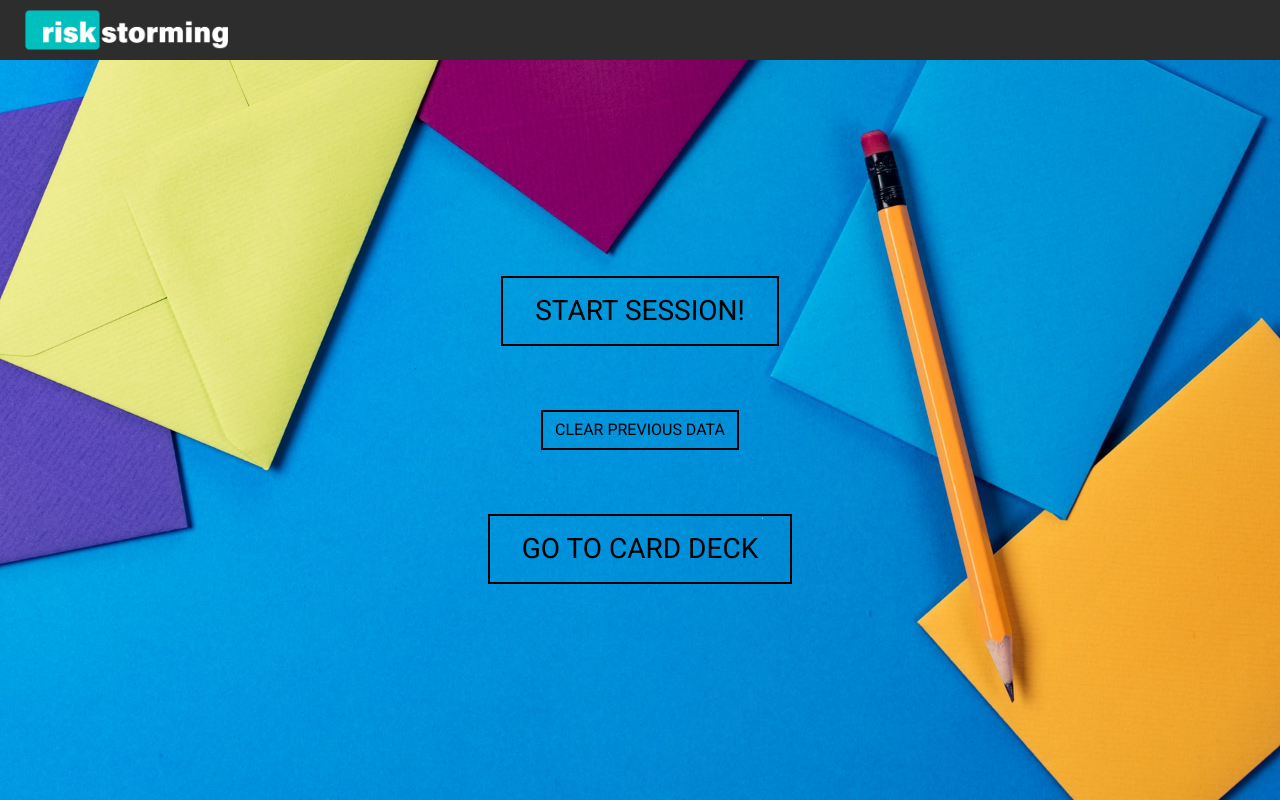
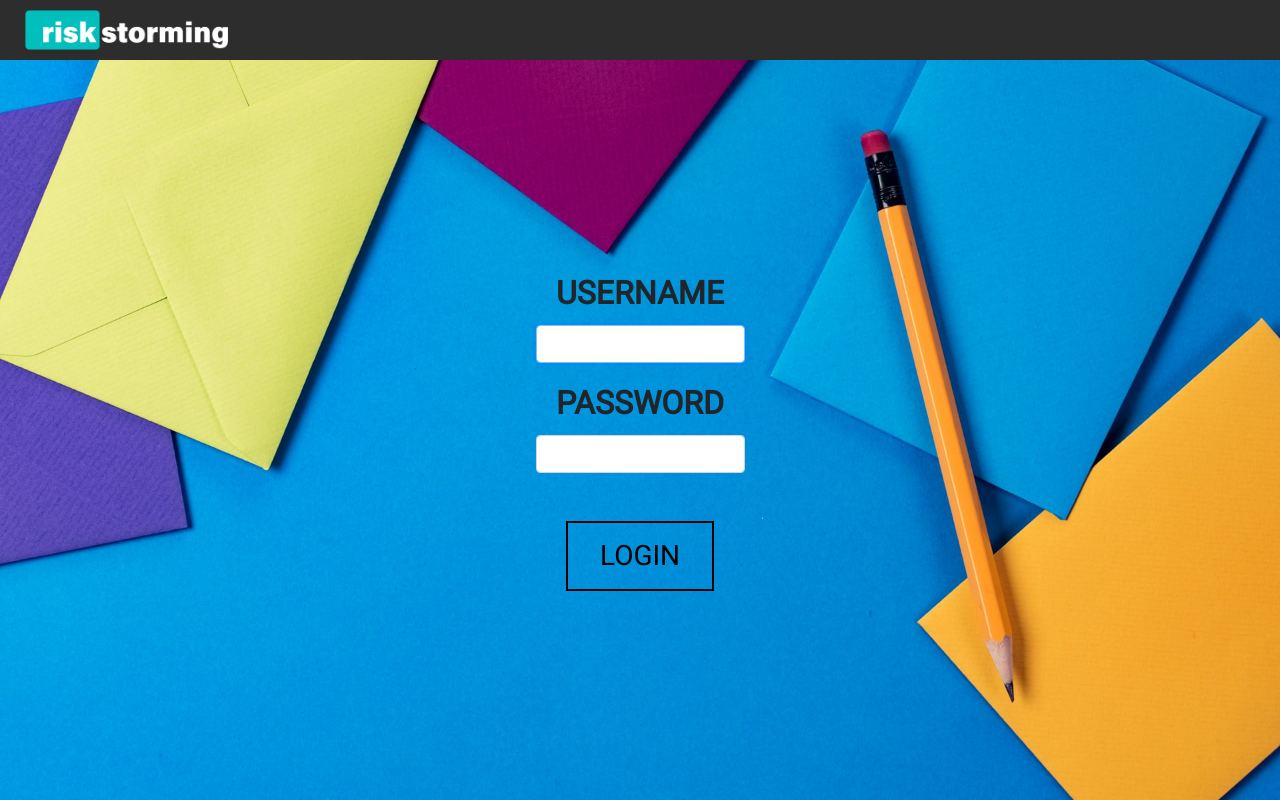
Before and after one commit to mag78N/risk_storming_old, a React (Create React App) app in the folder risk-storming-app/: page / in a window 1280 px wide. Built offline with nearby package versions, Linux system fonts and the light colour scheme; what @react-pdf/renderer would draw is missing.

Commit message:
add login page

```diff
--- a/risk-storming-app/src/components/app/App.js
+++ b/risk-storming-app/src/components/app/App.js
@@ -1,10 +1,10 @@
 import React from 'react';
 import 'bootstrap/dist/css/bootstrap.min.css';
-
 import './App.css';
 import '../custom-bootstrap.css';
 import { BrowserRouter as Router, Switch, Route } from 'react-router-dom';
 import MainPage from '../pages/main-page';
+import Login from '../login/Login';
 import CardsViewer from '../pages/cards-viewer/CardsViewer';
 import FaseOnePage from '../pages/fase-1/fase1';
 import FaseTwoPage from '../pages/fase-2/fase2';
@@ -17,7 +17,8 @@ const App = () => (
   <Router>
     <>
       <Switch>
-        <Route exact path='/' component={MainPage} />
+        <Route exact path='/' component={Login} />
+        <Route exact path='/mainpage' component={MainPage} />
         <Route exact path='/CardsViewer' component={CardsViewer} />
         <Route exact path='/fase1' component={FaseOnePage} />
         <Route exact path='/fase2' component={FaseTwoPage} />
--- /dev/null
+++ b/risk-storming-app/src/components/login/Login.css
@@ -0,0 +1,33 @@
+.Login {
+  padding: 60px 0;
+}
+
+.Login form {
+  margin: 0 auto;
+  max-width: 320px;
+  display: flex;
+  flex-direction: column;
+  align-items: center;
+}
+
+.username,
+.password {
+  font-size: 2rem;
+  font-weight: 600;
+  text-transform: uppercase;
+}
+
+.loginButton {
+  margin-top: 2rem;
+  border: 2px solid #000;
+  border-radius: 0;
+  text-transform: uppercase;
+  font-size: 1.75rem;
+  padding: 0.75rem 2rem;
+  color: #000;
+}
+
+.loginButton:hover {
+  background-color: #000;
+  border: 2px solid #000;
+}
--- /dev/null
+++ b/risk-storming-app/src/components/login/Login.js
@@ -0,0 +1,63 @@
+import React, { useState } from 'react';
+import TopNavbar from '../TopNavbar/TopNavbar';
+import { Link } from 'react-router-dom';
+import { Button, FormGroup, FormControl, FormLabel } from 'react-bootstrap';
+import './Login.css';
+import '../pages/main-page/index.css';
+import bg from '../../assets/images/bg.jpg';
+
+export default function Login() {
+  const [username, setUsername] = useState('');
+  const [password, setPassword] = useState('');
+
+  function validateForm() {
+    return username.length > 0 && password.length > 0;
+  }
+
+  function handleSubmit(event) {
+    event.preventDefault();
+  }
+  var bgImgStyle = {
+    backgroundImage: `url(${bg})`,
+  };
+  return (
+    <React.Fragment>
+      <div className='mainPageContainer'>
+        <TopNavbar />
+        <div className='mainPageJumbotron' style={bgImgStyle}>
+          <div className='Login'>
+            <form onSubmit={handleSubmit}>
+              <FormGroup controlId='email' bsSize='large'>
+                <FormLabel className='username'>Username</FormLabel>
+                <FormControl
+                  autoFocus
+                  type='username'
+                  value={username}
+                  onChange={(e) => setUsername(e.target.value)}
+                />
+              </FormGroup>
+              <FormGroup controlId='password' bsSize='large'>
+                <FormLabel className='password'>Password</FormLabel>
+                <FormControl
+                  value={password}
+                  onChange={(e) => setPassword(e.target.value)}
+                  type='password'
+                />
+              </FormGroup>
+              <Link to='/mainpage'>
+                <Button
+                  variant='outline-dark'
+                  /*  disabled={!validateForm()} */
+                  type='submit'
+                  className='btn loginButton'
+                >
+                  Login
+                </Button>
+              </Link>
+            </form>
+          </div>
+        </div>
+      </div>
+    </React.Fragment>
+  );
+}
--- a/risk-storming-app/src/components/pages/cards-viewer/CardsViewer.js
+++ b/risk-storming-app/src/components/pages/cards-viewer/CardsViewer.js
@@ -22,6 +22,7 @@ const CardsViewer = () => {
       <TopNavbar faseNum='Card Deck' />
       <Tabs defaultActiveKey='quality-aspects' id='uncontrolled-tab-example'>
         <Tab eventKey='quality-aspects' title='Quality Aspects' className='tab'>
+          <button>Expand all</button>
           <BlueCardDeck />
         </Tab>
         <Tab eventKey='techniques' title='Techniques' className='tab'>
```
